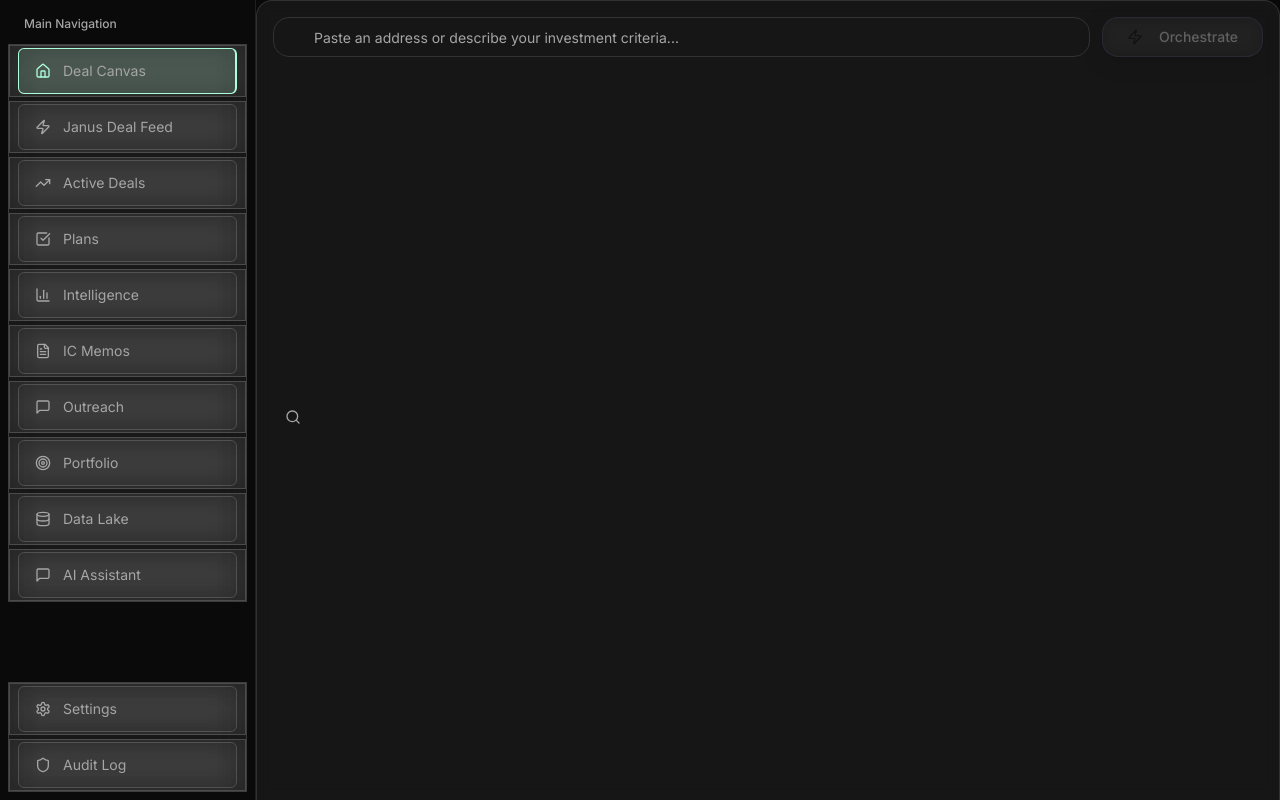
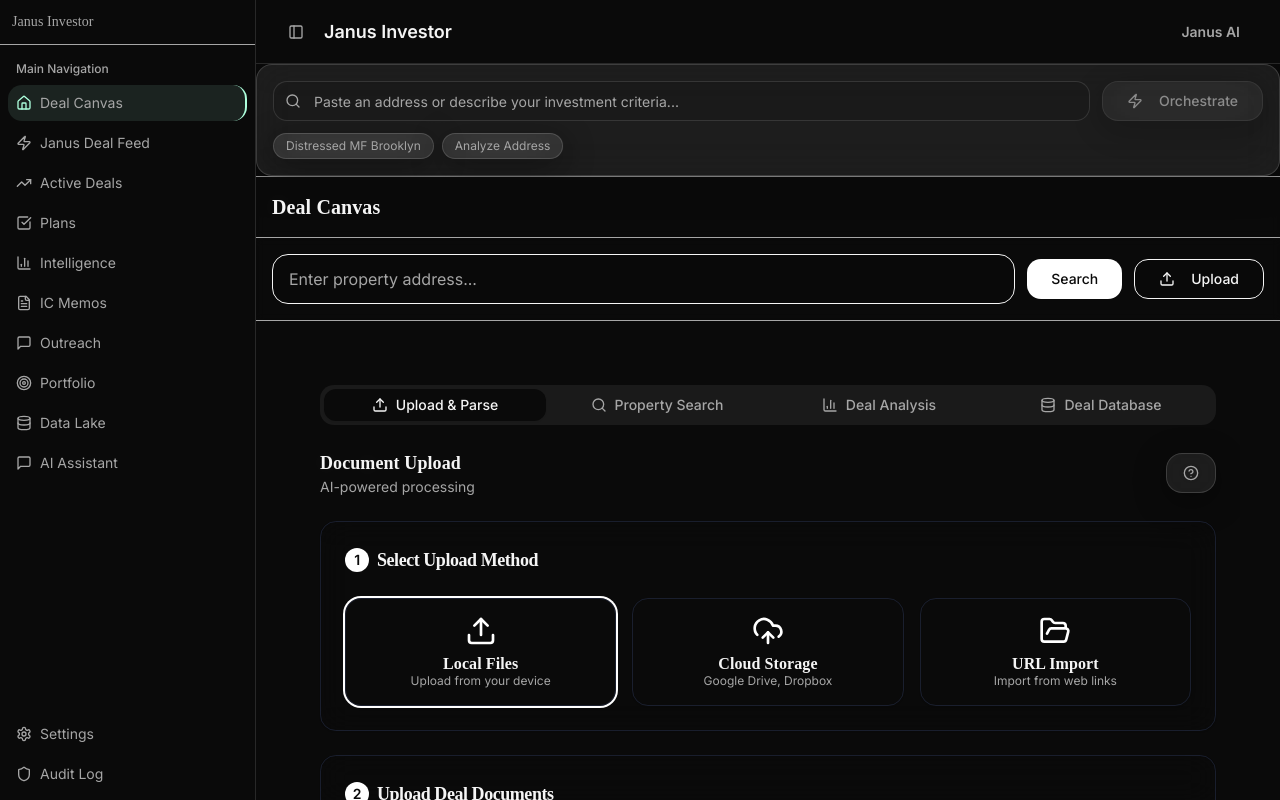
Before and after one commit to maxrroever-svg/janus-prop-ai, a React (Vite) app: page /investor in a window 1280 px wide. Built offline with nearby package versions, Linux system fonts and the light colour scheme; a web font is replaced by a local one.

Commit message:
Fix investor dashboard layout

```diff
--- a/src/components/dashboard/DashboardSidebar.tsx
+++ b/src/components/dashboard/DashboardSidebar.tsx
@@ -22,6 +22,7 @@ import {
   SidebarMenu,
   SidebarMenuButton,
   SidebarMenuItem,
+  useSidebar,
 } from "@/components/ui/sidebar-simple";
 
 const navigation = [
@@ -44,6 +45,8 @@ const bottomNavigation = [
 
 export function DashboardSidebar() {
   const location = useLocation();
+  const { state } = useSidebar();
+  const collapsed = state === "collapsed";
 
   const isActive = (path: string) => {
     if (path === "/investor") {
@@ -55,26 +58,32 @@ export function DashboardSidebar() {
   const getNavClass = (path: string) =>
     isActive(path)
       ? "bg-accent-green/10 text-accent-green border-r-2 border-accent-green"
-      : "text-muted-foreground hover:text-foreground hover:bg-accent-blue/10";
+      : "text-muted-foreground hover:text-foreground hover:bg-accent/10";
 
   return (
-    <Sidebar className="sidebar dashboard-sidebar">
-      <SidebarContent className="sidebar-content">
-        <SidebarGroup className="sidebar-group">
-          <SidebarGroupLabel className="sidebar-group-label">
+    <Sidebar>
+      <SidebarContent>
+        <div className="p-3 border-b border-border/30">
+          <h2 className={`font-display text-sm font-medium text-muted-foreground ${collapsed ? "sr-only" : ""}`}>
+            Janus Investor
+          </h2>
+        </div>
+
+        <SidebarGroup>
+          <SidebarGroupLabel>
             Main Navigation
           </SidebarGroupLabel>
           <SidebarGroupContent>
-            <SidebarMenu className="sidebar-menu">
+            <SidebarMenu>
               {navigation.map((item) => (
-                <SidebarMenuItem key={item.name} className="sidebar-menu-item">
+                <SidebarMenuItem key={item.name}>
                   <SidebarMenuButton asChild>
                     <NavLink
                       to={item.href}
-                      className={`sidebar-menu-button ${getNavClass(item.href)} ${isActive(item.href) ? 'active' : ''}`}
+                      className={`${getNavClass(item.href)} ${isActive(item.href) ? 'active' : ''}`}
                     >
                        <item.icon className="h-4 w-4" />
-                       <span>{item.name}</span>
+                       {!collapsed && <span>{item.name}</span>}
                     </NavLink>
                   </SidebarMenuButton>
                 </SidebarMenuItem>
@@ -83,18 +92,18 @@ export function DashboardSidebar() {
           </SidebarGroupContent>
         </SidebarGroup>
 
-        <SidebarGroup className="sidebar-group mt-auto">
+        <SidebarGroup className="mt-auto">
           <SidebarGroupContent>
-            <SidebarMenu className="sidebar-menu">
+            <SidebarMenu>
               {bottomNavigation.map((item) => (
-                <SidebarMenuItem key={item.name} className="sidebar-menu-item">
+                <SidebarMenuItem key={item.name}>
                   <SidebarMenuButton asChild>
                     <NavLink
                       to={item.href}
-                      className={`sidebar-menu-button ${getNavClass(item.href)} ${isActive(item.href) ? 'active' : ''}`}
+                      className={`${getNavClass(item.href)} ${isActive(item.href) ? 'active' : ''}`}
                     >
                        <item.icon className="h-4 w-4" />
-                       <span>{item.name}</span>
+                       {!collapsed && <span>{item.name}</span>}
                     </NavLink>
                   </SidebarMenuButton>
                 </SidebarMenuItem>
--- a/src/pages/Dashboard.tsx
+++ b/src/pages/Dashboard.tsx
@@ -9,18 +9,14 @@ const Dashboard = () => {
   const navigate = useNavigate();
 
   return (
-    <div className="janus janus-dashboard">
     <SidebarProvider>
-        <div className="min-h-screen w-full flex overflow-hidden">
-          <div className="star-field opacity-30 fixed inset-0 z-0"></div>
       <DashboardSidebar />
 
-          {/* MAIN CONTENT - Properly positioned relative to sidebar */}
-          <div className="flex-1 flex flex-col min-w-0 relative z-10">
+      {/* MAIN CONTENT */}
+      <div className="flex-1 flex flex-col min-h-screen">
         {/* Fixed header */}
-            <header className="janus-header sticky top-0 z-40 bg-background/80 backdrop-blur-sm border-b border-border/30">
-              <div className="flex items-center justify-between px-6 h-16">
-                <div className="flex items-center gap-4">
+        <header className="h-16 flex items-center justify-between px-6 bg-background border-b border-border shrink-0">
+          <div className="flex items-center gap-3">
             <SidebarTrigger />
             <span className="font-display text-lg font-semibold text-foreground">
               Janus Investor
@@ -33,7 +29,6 @@ const Dashboard = () => {
           >
             Janus AI
           </Button>
-              </div>
         </header>
 
         {/* Scrollable main content */}
@@ -41,9 +36,7 @@ const Dashboard = () => {
           <DealCanvas />
         </main>
       </div>
-        </div>
     </SidebarProvider>
-    </div>
   );
 };
 
```
Lines whose indentation alone changed are shown as unchanged.
